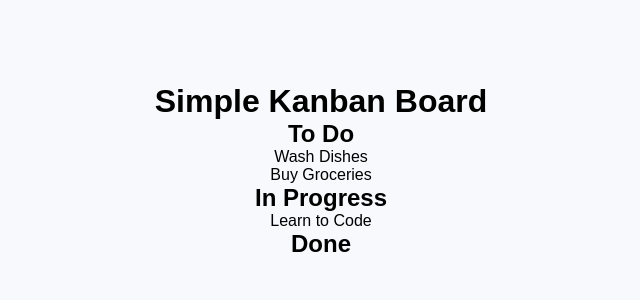
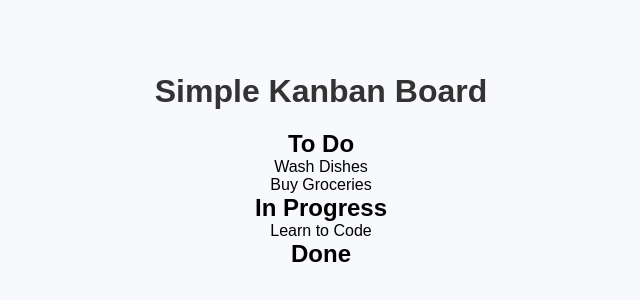
Before and after one commit to pikaPush/simple-kanban-board, a plain HTML site: page index.html in a window 1280 px wide. Shown: the part 230-530 px from the top of the page, without its empty margins (319-959 px from the left). Drawn offline with Linux system fonts and the light colour scheme.

Commit message:
Update container heading
Set h1 text color to #333 for better readability and added
20px margin-bottom for spacing.

```diff
--- a/style.css
+++ b/style.css
@@ -19,3 +19,8 @@ body {
   width: 100%;
   padding: 1.2rem;
 }
+
+.container h1 {
+  color: #333;
+  margin-bottom: 20px;
+}
```
